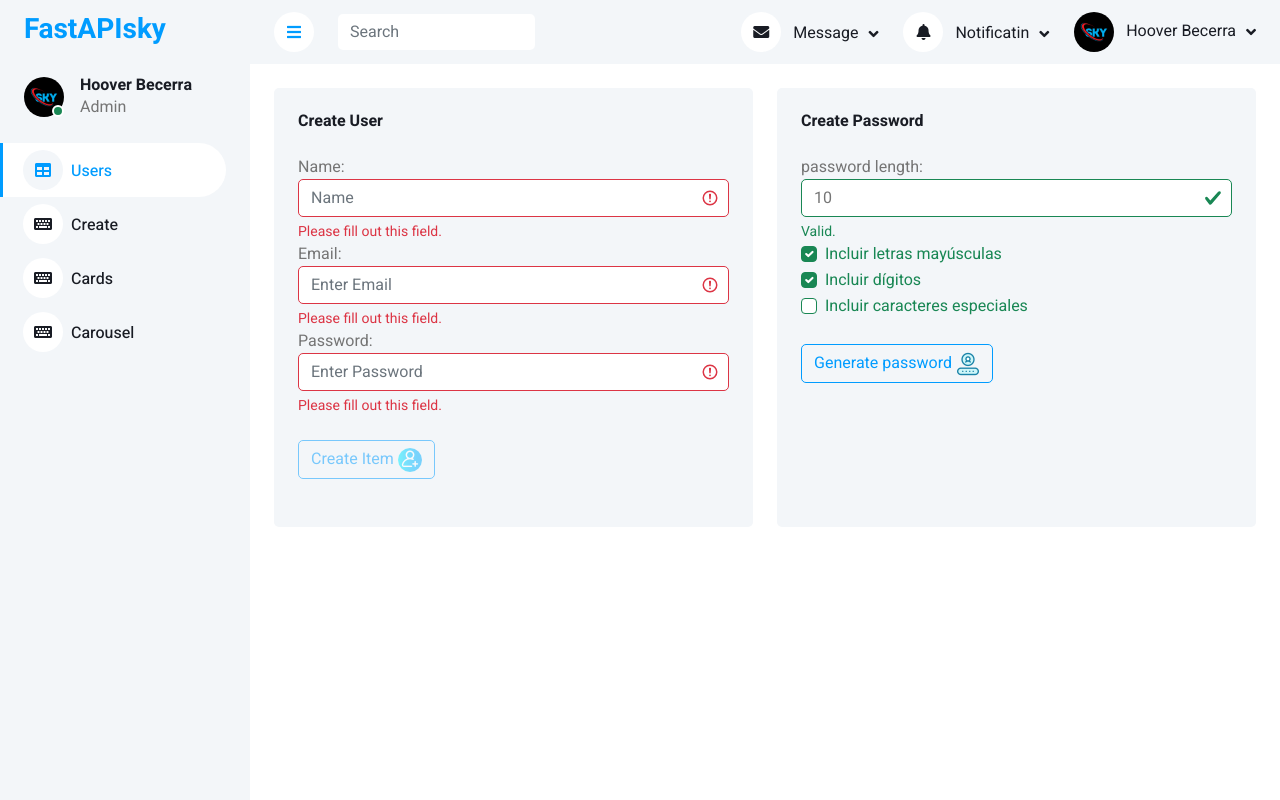
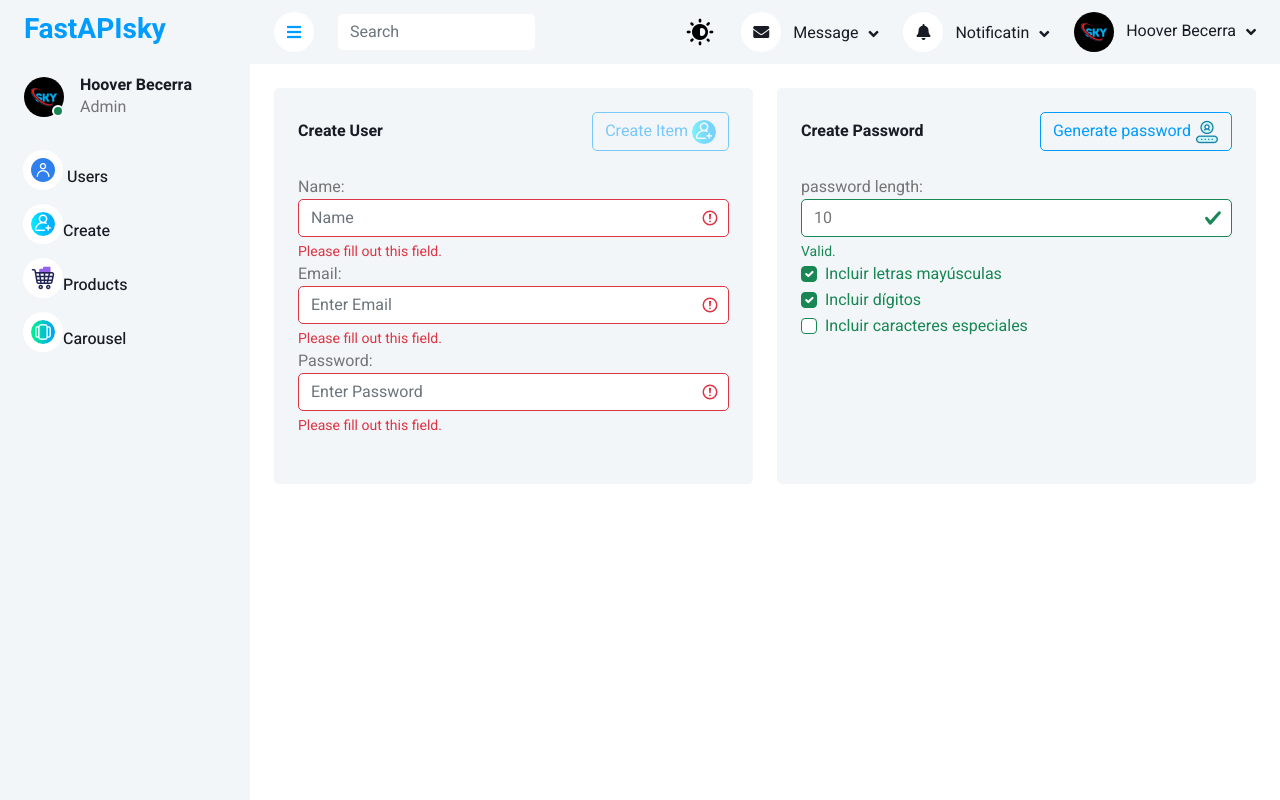
Before and after one commit to H2OSKY/FastAPIsky, a FastAPI app: page /addnew in a window 1280 px wide. Run offline with FastAPI, Linux system fonts and the light colour scheme; some libraries are stand-ins or nearby versions.

Commit message:
Add icons

```diff
--- a/templates/addnew.html
+++ b/templates/addnew.html
@@ -7,7 +7,12 @@
     <div class="row g-4">
         <div class="col-sm-12 col-xl-6">
             <div class="bg-light rounded h-100 p-4">
-                <h6 class="mb-4">Create User</h6>
+                <div class="d-flex align-items-center justify-content-between mb-4">
+                    <h6 class="mb-0">Create User</h6>
+                    <button class="btn btn-outline-primary" id="submitButton">Create Item
+                        <img src="/static/img/agregar-usuario.png" alt="">
+                    </button>
+                </div>
                 <form class="mb-4 was-validated" id="myForm">
                     <div class="form-group">
                         <label for="name">Name:</label>
@@ -29,17 +34,18 @@
                         <div class="valid-feedback">Valid.</div>
                         <div class="invalid-feedback">Please fill out this field.</div>
                     </div>
-                    <br>
-                    <button class="btn btn-outline-primary" id="submitButton">Create Item
-                        <img src="/static/img/agregar-usuario.png" alt="">
-                    </button>
                 </form>
             </div>
         </div>
 
         <div class="col-sm-12 col-xl-6">
             <div class="bg-light rounded h-100 p-4">
-                <h6 class="mb-4">Create Password</h6>
+                <div class="d-flex align-items-center justify-content-between mb-4">
+                    <h6 class="mb-0">Create Password</h6>
+                    <button type="button" class="btn btn-outline-primary" id="Password">Generate password
+                        <img src="/static/img/contrasena.png" alt="">
+                    </button>
+                </div>
                 <form id="passwordForm" class="mb-4 was-validated">
                     <div class="form-group">
                         <label for="length">password length:</label>
@@ -73,10 +79,6 @@
                                 especiales</label>
                         </div>
                     </div>
-                    <br>
-                    <button type="button" class="btn btn-outline-primary" id="Password">Generate password
-                        <img src="/static/img/contrasena.png" alt="">
-                    </button>
                 </form>
             </div>
         </div>
--- a/templates/base.html
+++ b/templates/base.html
@@ -8,12 +8,10 @@
     <link rel="stylesheet" href="/static/css/main.css">
     <link rel="stylesheet" href="/static/css/bootstrap.min.css">
 
-    <!--<link href="https://cdn.jsdelivr.net/npm/bootstrap-icons@1.10.0/font/bootstrap-icons.css" rel="stylesheet">-->
     <link rel="stylesheet" href="https://cdn.jsdelivr.net/npm/sweetalert2@11.10.0/dist/sweetalert2.min.css">
 
     <!--<link rel="stylesheet" href="https://cdnjs.cloudflare.com/ajax/libs/twitter-bootstrap/5.2.0/css/bootstrap.min.css">
-    <link rel="stylesheet" href="https://cdn.datatables.net/1.13.1/css/dataTables.bootstrap5.min.css">
-    <link rel="stylesheet" href="https://www.w3schools.com/w3css/4/w3.css">-->
+    <link rel="stylesheet" href="https://cdn.datatables.net/1.13.1/css/dataTables.bootstrap5.min.css">-->
 
     <!-- Google Web Fonts -->
     <link rel="preconnect" href="https://fonts.googleapis.com">
@@ -50,10 +48,10 @@
                     </div>
                 </div>
                 <div class="navbar-nav w-100">
-                    <a href="/" class="nav-item nav-link active"><i class="fa fa-table me-2"></i>Users</a>
-                    <a href="/addnew" class="nav-item nav-link"><i class="fa fa-keyboard me-2"></i>Create</a>
-                    <a href="/cards" class="nav-item nav-link"><i class="fa fa-keyboard me-2"></i>Cards</a>
-                    <a href="/carousel" class="nav-item nav-link"><i class="fa fa-keyboard me-2"></i>Carousel</a>
+                    <a href="/" class="nav-item nav-link js-nav"><i><img src="/static/img/usuario.png" alt=""></i> Users</a>
+                    <a href="/addnew" class="nav-item nav-link js-nav"><i><img src="/static/img/agregar-usuario.png" alt=""></i>Create</a>
+                    <a href="/cards" class="nav-item nav-link js-nav"><i><img src="/static/img/carretilla.png" alt=""></i>Products</a>
+                    <a href="/carousel" class="nav-item nav-link js-nav"><i><img src="/static/img/carrusel.png" alt=""></i>Carousel</a>
                 </div>
             </nav>
         </div>
@@ -73,6 +71,11 @@
                     <input class="form-control border-0" type="search" placeholder="Search">
                 </form>
                 <div class="navbar-nav align-items-center ms-auto">
+                    <div class="nav-item dropdown">
+                        <a href="#" class="nav-link" data-bs-toggle="dropdown">
+                            <img src="/static/img/modo-nocturno.png" alt="">
+                        </a>
+                    </div>
                     <div class="nav-item dropdown">
                         <a href="#" class="nav-link dropdown-toggle" data-bs-toggle="dropdown">
                             <i class="fa fa-envelope me-lg-2"></i>
```
Also changed, not shown: templates/index.html (+3 -4 lines), fastapidb.sqlite3, static/img/carretilla.png (added), static/img/carrusel.png (added), static/img/modo-nocturno.png (added), static/img/modo-oscuro.png (added), static/img/usuario.png (added).
